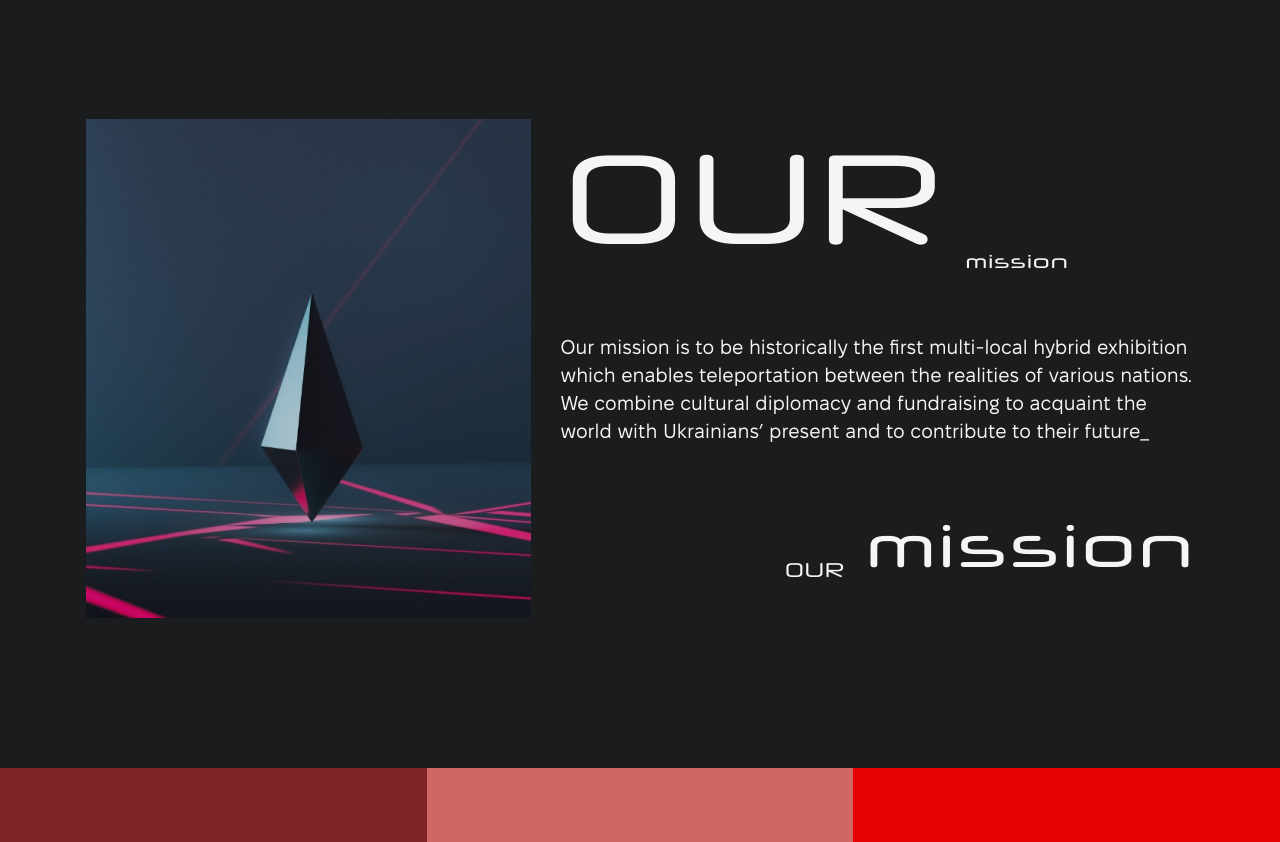
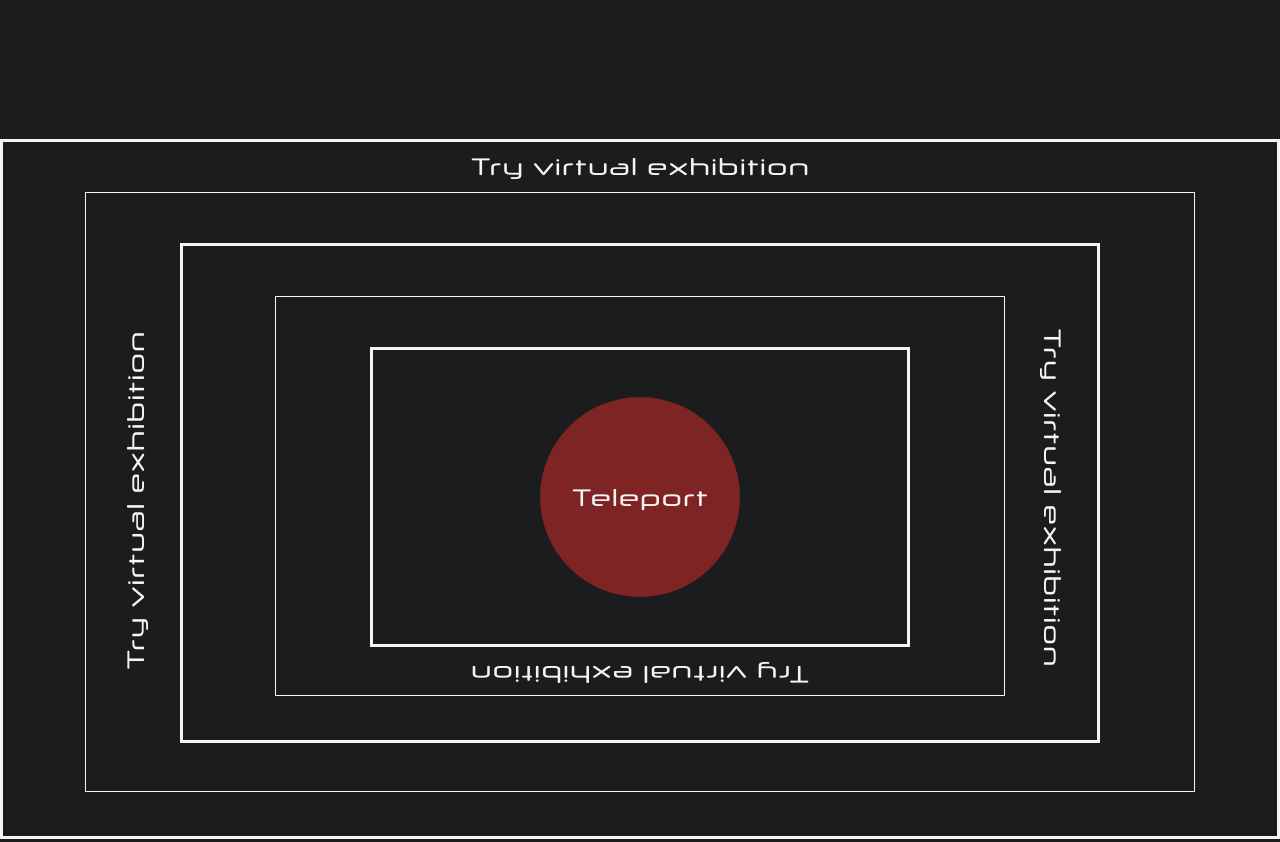
Before and after one commit to Yevheniy2020/realisticua02, a website: page src/index.html in a window 1280 px wide. Shown: the part 1334-2176 px from the top of the page. Drawn offline with nearby package versions, Linux system fonts and the light colour scheme; files that its build step writes are made by us from their sources; files whose address does not match are found by name.

Commit message:
added sections exhibition and fixed section ukrainians

```diff
--- a/src/index.html
+++ b/src/index.html
@@ -43,6 +43,35 @@
                     <span>about / about / about / about / about / about / about / about / about / about / about / about / about / about / about / about / about / about / about / about / about / about / about / about / about / about / about / about / about / about / about / about / about / about / about / about / about / about / about / about / about / about / about / about / about / about / about / about / about / about / about / about / about / about / about / about / about / about / about / about / about / about / about / about / about / about / about / about / about / about / about / about / about / about / about / about / about / about / about / about / about / about / about / about / about / about / about / about / about / about / about / about  / about / about / about / about / about</span>
                 </div>
             </div>
+    </section>
+
+    <section class="exhibition">
+        <div class="exhibition-container">
+            <div class="wall wall-1">
+                <span class="exhibition__text exhibition__text1">Try virtual exhibition</span>
+
+                <div class="wall wall-2">
+                    <span class="exhibition__text exhibition__text2">Try virtual exhibition</span>
+
+                    <div class="wall wall-3">
+                        <span class="exhibition__text exhibition__text3">Try virtual exhibition</span>
+
+                        <div class="wall wall-4">
+                            <span class="exhibition__text exhibition__text4">Try virtual exhibition</span>
+
+                            <div class="wall wall-5">
+                                <span class="teleport-btn">
+                                Teleport
+                                </span>
+                            </div>
+                        </div>
+                    </div>
+                </div>
+            </div>
+            <div class="exhibition__blur">
+            </div>
+            <span class="exhibition__title">Coming soon</span>
+        </div>
     </section>
 
     <section class="mission">
--- a/src/js/script.js
+++ b/src/js/script.js
@@ -1,20 +1,41 @@
 const headerWrapper = document.querySelector('.header-wrapper__logo');
+const headerBlur = document.querySelector('.header-wrapper__blur');
+const exhibitionWrapper = document.querySelector('.exhibition-container');
+const exhibitionTitle = document.querySelector('.exhibition__title');
+const exhibitionBlur = document.querySelector('.exhibition__blur');
+const teleportBtn = document.querySelector('.teleport-btn');
 const mediaQuery = window.matchMedia('(max-width: 768px)');
+
 if(!mediaQuery.matches){
     headerWrapper.addEventListener('mouseout', function()
     {
+        headerBlur.style.filter = 'blur(0px)';
+        headerBlur.style.zIndex = '0';
+    });
 
-        document.querySelector('.header-wrapper__blur').style.filter = 'blur(0px)';
-        document.querySelector('.header-wrapper__blur').style.zIndex = '0';
+    headerWrapper.addEventListener('mouseover', function()
+    {
+        headerBlur.style.filter = 'blur(1.5rem)';
+        headerBlur.style.zIndex = '10';
+    });
+}
+
+if(!mediaQuery.matches){
+    exhibitionWrapper.addEventListener('mouseout', function()
+    {
+
+        exhibitionBlur.style.filter = 'blur(0px)';
+        exhibitionTitle.style.opacity = '0';
+        teleportBtn.style.opacity = '1';
     });
 
 
-    headerWrapper.addEventListener('mouseover', function()
+    exhibitionWrapper.addEventListener('mouseover', function()
     {
-        document.querySelector('.header-wrapper__blur').style.filter = 'blur(1.5rem)';
-        document.querySelector('.header-wrapper__blur').style.zIndex = '10';
+        exhibitionBlur.style.filter = 'blur(5px)';
+        exhibitionTitle.style.opacity = '1';
+        teleportBtn.style.opacity = '0';
     });
-
 }
 
 
--- /dev/null
+++ b/src/scss/blocks/exhibition.scss
@@ -0,0 +1,107 @@
+@import "../constants/variables";
+.exhibition{
+  background-color: $back-color;
+  padding-bottom: 50px;
+  &-container{
+    max-width: 1440px;
+    height: 760px;
+    position: relative;
+    padding: 20px 0;
+  }
+  .wall{
+    width: 100%;
+    margin: 0 auto;
+    border: 3px solid $base-color;
+    padding-top: 50px;
+    position: relative;
+  }
+  .wall-1{
+    max-width: 1300px;
+    height: 700px;
+  }
+  .wall-2{
+    max-width: 1110px;
+    height: 600px;
+    border: 1px solid $base-color;
+  }
+  .wall-3{
+    max-width: 920px;
+    height: 500px;
+  }
+  .wall-4{
+    max-width: 730px;
+    height: 400px;
+    border: 1px solid $base-color;
+  }
+  .wall-5{
+    max-width: 540px;
+    height: 300px;
+  }
+  &__text{
+    font-family: "Neuropol", sans-serif;
+    font-size: 24px;
+    font-weight: 400;
+    line-height: 29px;
+    position: absolute;
+  }
+  &__text1{
+
+    top: 10px;
+    left: 50%;
+    transform: translateX(-50%);
+  }
+  &__text2{
+    top: 49%;
+    left: -120px;
+    transform: rotate(-90deg);
+  }
+  &__text3{
+    top: 48%;
+    right: -125px;
+    transform: rotate(90deg);
+  }
+  &__text4{
+    bottom: 6px;
+    left: 50%;
+    transform: rotate(180deg) translateX(50%);
+  }
+  &__title{
+    position: absolute;
+    top: 50%;
+    left: 50%;
+    transform: translate(-50%, -50%);
+    font-family: "Neuropol", sans-serif;
+    font-size: 44px;
+    font-weight: 400;
+    line-height: 17px;
+    opacity: 0;
+    transition: 0.3s linear all;
+  }
+  &__blur {
+    backdrop-filter: blur(0px);
+    position: absolute;
+    top: 0;
+    left: 0;
+    width: 100%;
+    height: 100%;
+    transition: 0.3s linear all;
+  }
+}
+.teleport-btn{
+  width: 200px;
+  height: 200px;
+  display: flex;
+  justify-content: center;
+  align-items: center;
+  border-radius: 50%;
+  background-color: #7E2424 ;
+  font-family: "Neuropol", sans-serif;
+  font-size: 24px;
+  font-weight: 400;
+  position: absolute;
+  top: 50%;
+  left: 50%;
+  transform: translate(-50%, -50%);
+  transition: 0.3s linear all;
+
+}
--- a/src/scss/blocks/ukrainians.scss
+++ b/src/scss/blocks/ukrainians.scss
@@ -24,17 +24,24 @@
   }
 }
 
-@media (max-width: $mobileSemiMedium) {
+@media (max-width: $mobileSmall) {
 
   .ukrainians {
     width: 100%;
     height: 320px;
-    background: url('../../img/ukrainians/9.jpg') 50% 10% / cover no-repeat;
+    background: url('../img/ukrainians/9.jpg') 50% 65% / cover no-repeat;
     &__title {
       font-size: 20px;
       line-height: 24px;
       height: 320px;
-      //text-align: center;
     }
   }
 }
+
+
+@media (max-width: $mobileMedium) {
+
+  .ukrainians {
+    background-position: 50% 85%;
+  }
+}
--- a/src/scss/constants/breakpoints.scss
+++ b/src/scss/constants/breakpoints.scss
@@ -1,6 +1,7 @@
 $mobile: 0px;
 $mobileSemiMedium: 375px;
 $mobileMedium: 480px;
+$mobileSmall: 576px;
 $tablet: 768px;
 $desktop: 1024px;
 $desktopSemiMedium: 1200px;
--- a/src/scss/general.scss
+++ b/src/scss/general.scss
@@ -8,6 +8,7 @@
 
 @import "blocks/header";
 @import "blocks/project";
+@import "blocks/exhibition";
 @import "blocks/mission";
 @import "blocks/plan";
 @import "blocks/emotions";
```
Also changed, not shown: dist/css/blocks/exhibition.min.css (added), dist/css/blocks/ukrainians.min.css, dist/css/general.min.css, dist/index.html, dist/js/script.js.
